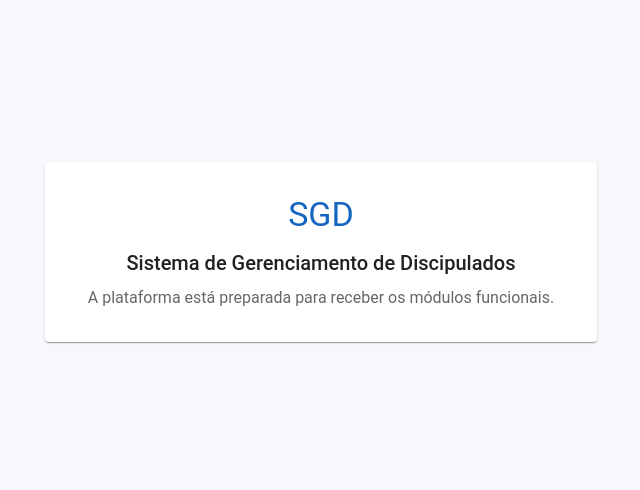
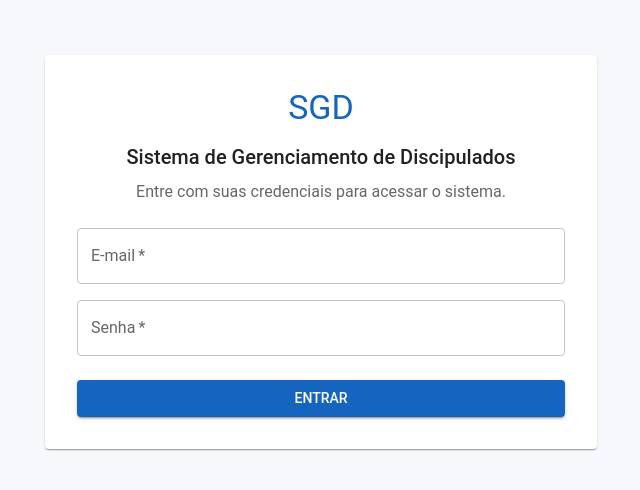
Before and after one commit to apontes77/sgd, a React (Vite) app in the folder frontend/: page / in a window 1280 px wide. Shown: the part 148-638 px from the top of the page, without its empty margins (319-959 px from the left). Built offline with nearby package versions, Linux system fonts and the light colour scheme.

Commit message:
feat(web): adicionar tela de login

```diff
--- a/frontend/src/App.tsx
+++ b/frontend/src/App.tsx
@@ -1,21 +1,26 @@
-import { Box, Container, Paper, Typography } from '@mui/material'
+import { Alert, Box, Button, Container, Paper, TextField, Typography } from '@mui/material'
+import { FormEvent, useState } from 'react'
 
 export default function App() {
-  return (
-    <Box component="main" sx={{ minHeight: '100vh', display: 'grid', placeItems: 'center', p: 3 }}>
-      <Container maxWidth="sm">
-        <Paper elevation={1} sx={{ p: 4, textAlign: 'center' }}>
-          <Typography component="h1" variant="h4" color="primary" gutterBottom>
-            SGD
-          </Typography>
-          <Typography variant="h6" gutterBottom>
-            Sistema de Gerenciamento de Discipulados
-          </Typography>
-          <Typography color="text.secondary">
-            A plataforma está preparada para receber os módulos funcionais.
-          </Typography>
-        </Paper>
-      </Container>
-    </Box>
-  )
+  const [email, setEmail] = useState('')
+  const [password, setPassword] = useState('')
+  const [error, setError] = useState('')
+  const [loading, setLoading] = useState(false)
+  async function login(event: FormEvent<HTMLFormElement>) {
+    event.preventDefault(); setError(''); setLoading(true)
+    try {
+      const response = await fetch('/api/auth/login', { method: 'POST', headers: { 'Content-Type': 'application/json' }, body: JSON.stringify({ email, password }) })
+      if (!response.ok) throw new Error('Credenciais inválidas ou usuário inativo.')
+      const tokens = await response.json() as { accessToken: string; refreshToken: string }
+      sessionStorage.setItem('sgd.access-token', tokens.accessToken); sessionStorage.setItem('sgd.refresh-token', tokens.refreshToken)
+    } catch (reason) { setError(reason instanceof Error ? reason.message : 'Não foi possível entrar.') } finally { setLoading(false) }
+  }
+  return <Box component="main" sx={{ minHeight: '100vh', display: 'grid', placeItems: 'center', p: 3 }}><Container maxWidth="sm"><Paper component="form" onSubmit={login} elevation={1} sx={{ p: 4, textAlign: 'center' }}>
+    <Typography component="h1" variant="h4" color="primary" gutterBottom>SGD</Typography><Typography variant="h6" gutterBottom>Sistema de Gerenciamento de Discipulados</Typography>
+    <Typography color="text.secondary" sx={{ mb: 3 }}>Entre com suas credenciais para acessar o sistema.</Typography>
+    {error && <Alert severity="error" sx={{ mb: 2 }}>{error}</Alert>}
+    <TextField fullWidth required type="email" label="E-mail" value={email} onChange={(event) => setEmail(event.target.value)} sx={{ mb: 2 }} />
+    <TextField fullWidth required type="password" label="Senha" value={password} onChange={(event) => setPassword(event.target.value)} sx={{ mb: 3 }} />
+    <Button fullWidth type="submit" variant="contained" disabled={loading}>{loading ? 'Entrando...' : 'Entrar'}</Button>
+  </Paper></Container></Box>
 }
```
